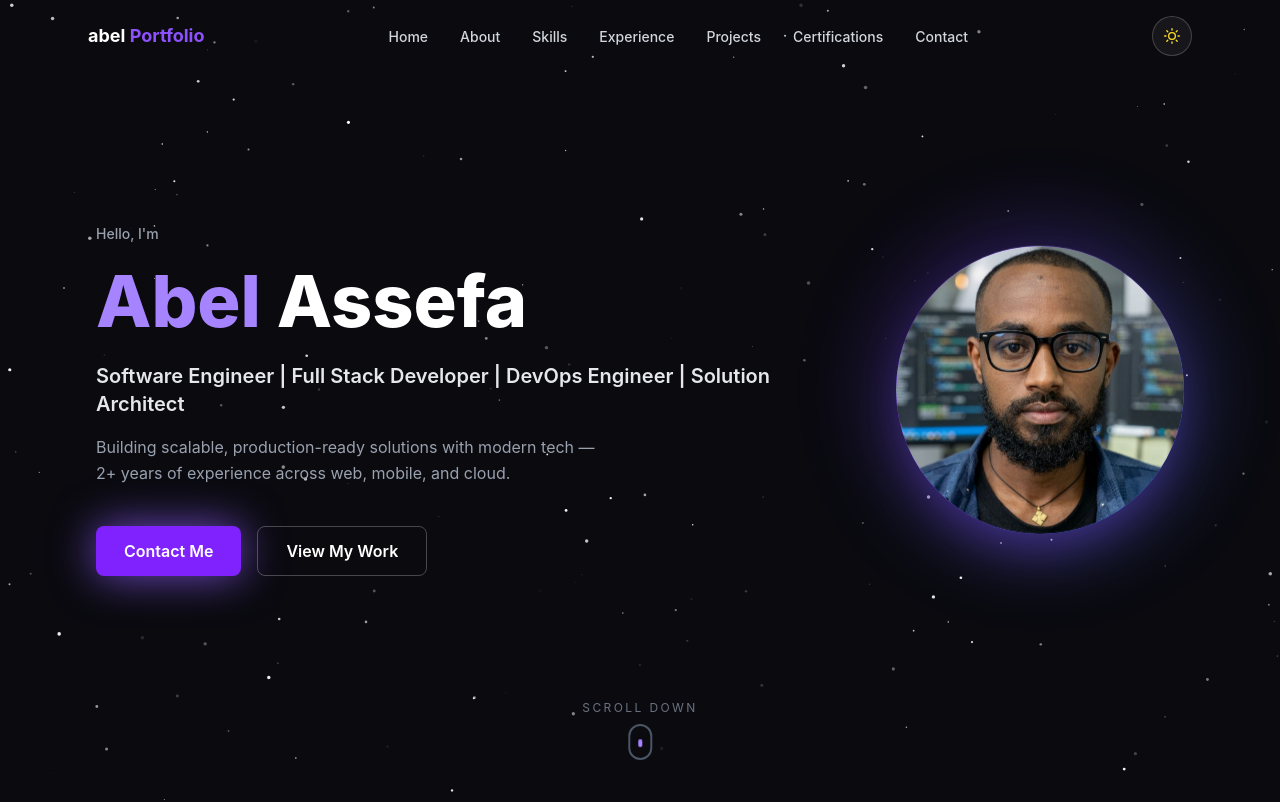
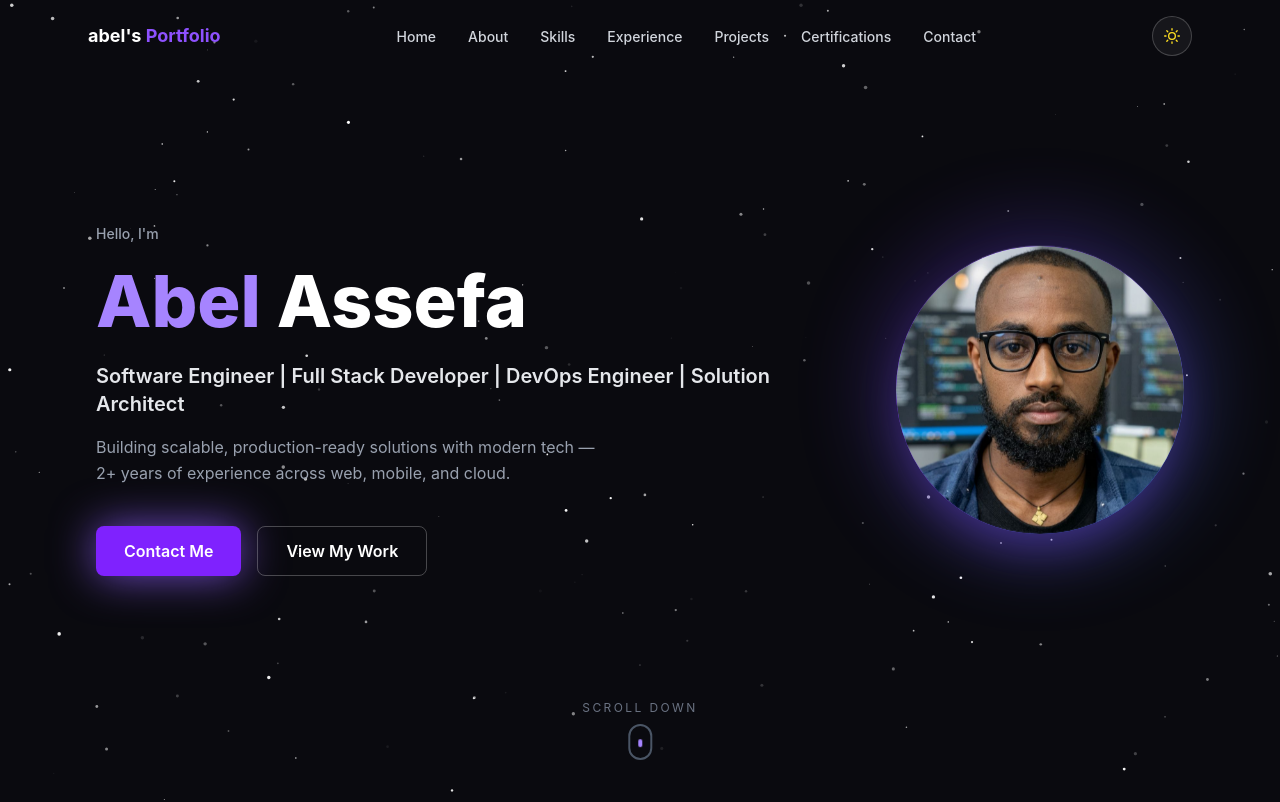
Before and after one commit to Abelink2119/portfolio, a React (Vite) app: page / in a window 1280 px wide. Shown: the top 802 px of the page. Built offline with nearby package versions, Linux system fonts and the light colour scheme.

Commit message:
update title to Abel's Portfolio

```diff
--- a/src/components/Navbar.jsx
+++ b/src/components/Navbar.jsx
@@ -31,7 +31,7 @@
 
         {/* Logo */}
         <span className="text-lg font-bold cursor-default select-none">
-          <span className={dark ? 'text-white' : 'text-gray-900'}>abel</span>
+          <span className={dark ? 'text-white' : 'text-gray-900'}>abel's</span>
           <span className="text-violet-500"> Portfolio</span>
         </span>
 
```
